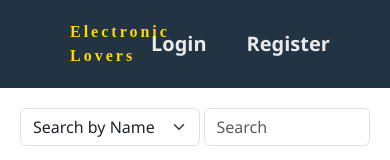
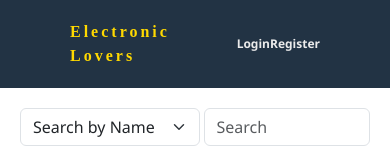
Before and after one commit to Front-end-mentorahmed1011/E-commerce-SEF-Project, a plain HTML site: page index.html in a window 390 px wide. Shown: the top 160 px of the page. Drawn offline with nearby package versions, Linux system fonts and the light colour scheme; a web font is replaced by a local one.

Commit message:
style update

```diff
--- a/css/style.css
+++ b/css/style.css
@@ -213,6 +213,13 @@ nav.nav-bar{
         width: 100%;
         margin-left: 50px;
     }
+    .not-logged-in{
+        justify-content: flex-end;
+        font-size: 0.6em;
+        gap: 0px;
+        width: 100%;
+        margin-left: 50px;
+    }
     .user-links{
         gap: 5px;
         font-size: 1.1em;
```
